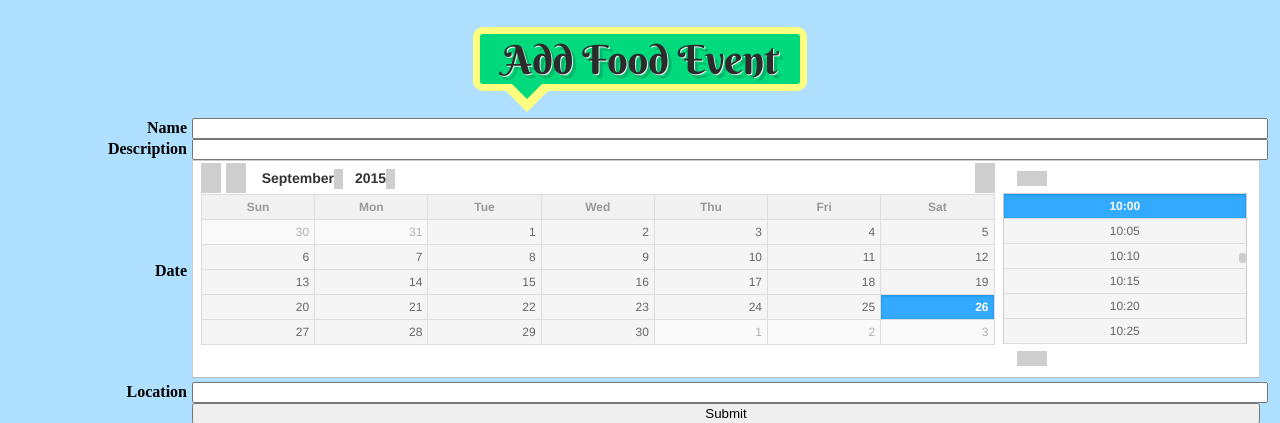
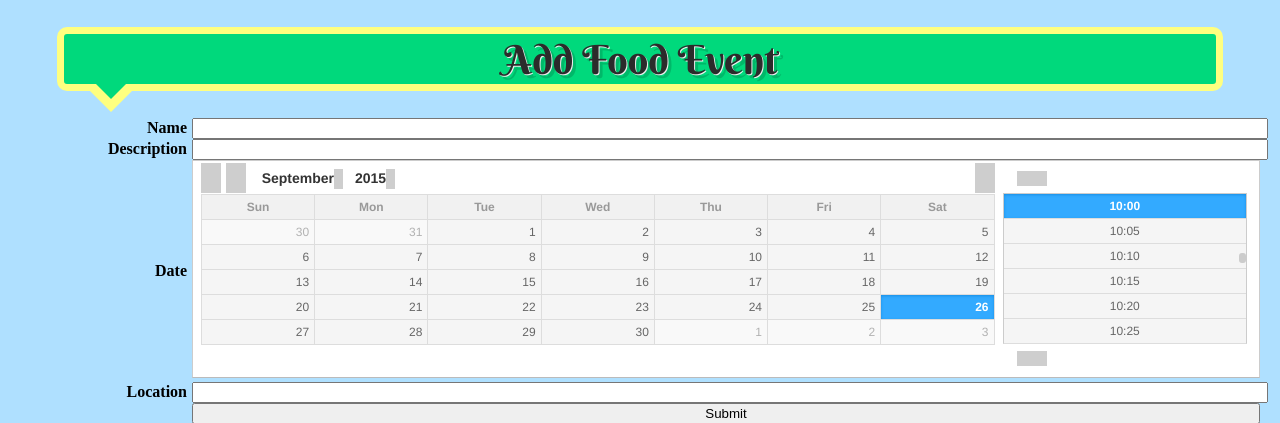
Before and after one commit to jacklynnepenick/hackcmu-2015, a Flask app: page /add_food.form in a window 1280 px wide. Shown: the top 423 px of the page. Run offline with Flask 2, Linux system fonts and the light colour scheme; grey boxes are pictures that could not be loaded.

Commit message:
Title size change

```diff
--- a/static/general.css
+++ b/static/general.css
@@ -54,7 +54,7 @@ h1 {
 .bubble
 {
 position: relative;
-width: 320px;
+width: 90%;
 height: 50px;
 padding: 0px;
 background: #00D97C;
```
